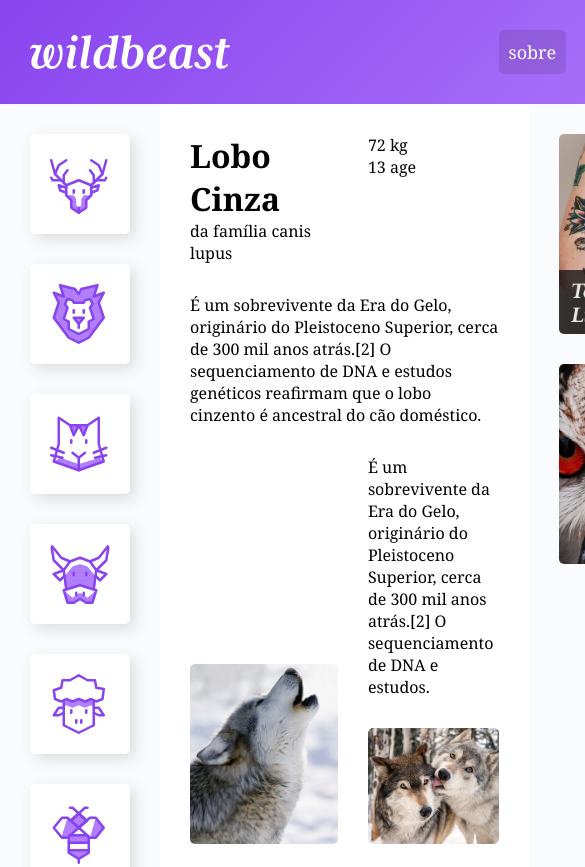
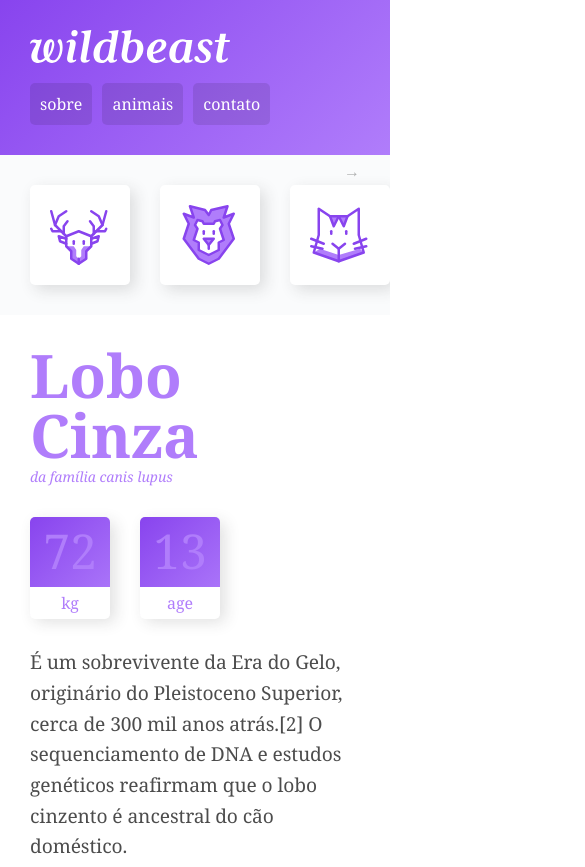
Before and after one commit to RenanValentim/wildbeast, a plain HTML site: page index.html in a window 390 px wide. Shown: the top 867 px of the page, 585 px wide, since content can reach past the window. Drawn offline with Linux system fonts and the light colour scheme.

Commit message:
Finalizado projeto, feitas mudanças no grid utilizando css

```diff
--- a/css/style.css
+++ b/css/style.css
@@ -22,7 +22,7 @@ a {
 
 img {
   display: block;
-  max-width: 100%;
+  width: 100%;
   border-radius: 5px;
 }
 
@@ -33,6 +33,28 @@ img {
     "header header header"
     "sidenav content anuncios"
     "footer footer footer";
+}
+
+@media (max-width: 1200px) {
+  .estrutura {
+    grid-template-areas:
+      "header header header"
+      "sidenav content content"
+      "sidenav anuncios anuncios"
+      "footer footer footer";
+  }
+}
+
+@media (max-width: 760px) {
+  .estrutura {
+    grid-template-columns: 100%;
+    grid-template-areas:
+      "header"
+      "sidenav"
+      "content"
+      "anuncios"
+      "footer";
+  }
 }
 
 .header {
@@ -71,6 +93,21 @@ img {
   margin-left: 30px;
 }
 
+@media (max-width: 760px) {
+  .header {
+    grid-template-columns: auto;
+  }
+  .logo {
+    margin-bottom: 20px;
+  }
+  .header nav a {
+    font-size: 1em;
+  }
+  .header li + li {
+    margin-left: 10px;
+  }
+}
+
 .sidenav {
   grid-area: sidenav;
   background: #fafbfc;
@@ -93,6 +130,49 @@ img {
   background: #b07dfb;
 }
 
+@keyframes seta {
+  from {
+    right: 30px;
+  }
+  to {
+    right: 20px;
+  }
+}
+
+@media (max-width: 760px) {
+  .sidenav {
+    position: relative;
+    overflow-x: auto;
+    -webkit-overflow-scrolling: touch;
+    -ms-overflow-style: -ms-autohiding-scrollbar;
+  }
+
+  .sidenav::after {
+    content: "→";
+    position: absolute;
+    top: 5px;
+    right: 30px;
+    color: rgba(0, 0, 0, 0.3);
+    animation: seta 0.5s ease-in 0s infinite alternate;
+  }
+
+  .sidenav ul {
+    display: flex;
+  }
+
+  .sidenav li {
+    flex: 1 0 60px;
+  }
+
+  .sidenav {
+    padding: 0 30px;
+  }
+
+  .sidenav li a {
+    margin: 30px 30px 30px 0;
+  }
+}
+
 .content {
   grid-area: content;
   max-width: 900px;
@@ -101,6 +181,12 @@ img {
   display: grid;
   grid-template-columns: 1fr 1fr;
   gap: 30px;
+}
+
+@media (max-width: 600px) {
+  .content {
+    grid-template-columns: auto;
+  }
 }
 
 .col-wide {
@@ -116,6 +202,104 @@ img {
   align-self: end;
 }
 
+p {
+  font-size: 1.2em;
+  line-height: 1.6;
+  letter-spacing: -0.005em;
+  color: rgba(0, 0, 0, 0.7);
+}
+
+.informacoes p + p {
+  margin-top: 30px;
+}
+
+.titulo {
+  color: #b07dfb;
+}
+
+.titulo h1 {
+  font-size: 3.75em;
+  line-height: 1;
+  font-weight: 700;
+}
+
+.titulo span {
+  font-size: 0.875em;
+  font-style: italic;
+}
+
+.caracteristicas {
+  display: flex;
+  align-items: flex-start;
+}
+
+.caracteristicas > div {
+  width: 80px;
+  text-align: center;
+  background: linear-gradient(135deg, #8844ee, #b07dfb);
+  border-radius: 5px;
+  box-shadow: 5px 5px 15px 0px rgba(44, 44, 44, 0.15);
+  position: relative;
+}
+
+.caracteristicas > div:first-child {
+  margin-right: 30px;
+}
+
+.caracteristicas span {
+  display: block;
+  color: #b07dfb;
+}
+
+.numero {
+  font-size: 3em;
+  line-height: 1;
+  margin: 10px auto;
+}
+
+.rotulo {
+  background: white;
+  border-radius: 0 0 5px 5px;
+  padding: 5px 0;
+  position: relative;
+  top: 2px;
+}
+
+.destaque {
+  font-size: 0.875em;
+  color: #b07dfb;
+  max-width: 16em;
+}
+
+.citacao,
+.atributos {
+  align-self: start;
+  padding: 30px;
+  border-radius: 5px;
+  box-shadow: 5px 5px 15px 0px rgba(44, 44, 44, 0.15);
+  background: linear-gradient(135deg, #8844ee, #b07dfb);
+}
+
+.citacao p {
+  font-size: 1.5em;
+  font-style: italic;
+  text-align: center;
+  color: white;
+  max-width: 500px;
+  margin: 0 auto;
+}
+
+.atributos li {
+  color: white;
+  font-family: Courier, monospace;
+  font-size: 1.125em;
+  padding: 15px;
+}
+
+.atributos li + li {
+  border-top: 2px solid #b07dfb;
+}
+
 .anuncios {
   grid-area: anuncios;
   background: #fafbfc;
@@ -123,6 +307,7 @@ img {
   align-content: start;
   padding: 30px;
   gap: 30px;
+  grid-template-columns: repeat(auto-fit, minmax(150px, 1fr));
 }
 
 .footer {
--- a/index.html
+++ b/index.html
@@ -53,7 +53,7 @@
 
         <img class="imagem-1" src="img/wolf1.jpg" alt="Wolf 1">
 
-        <p>É um sobrevivente da Era do Gelo, originário do Pleistoceno Superior, cerca de 300 mil anos atrás.[2] O sequenciamento de DNA e estudos.</p>
+        <p class="destaque">É um sobrevivente da Era do Gelo, originário do Pleistoceno Superior, cerca de 300 mil anos atrás.[2] O sequenciamento de DNA e estudos.</p>
 
         <img class="imagem-2" src="img/wolf2.jpg" alt="Wolf 2">
 
@@ -96,8 +96,6 @@
       <footer class="footer">
         <p>Origamid © 2012 - 2017. Alguns direitos reservados.</p>
       </footer>
-
     </div>
-
   </body>
 </html>
```
